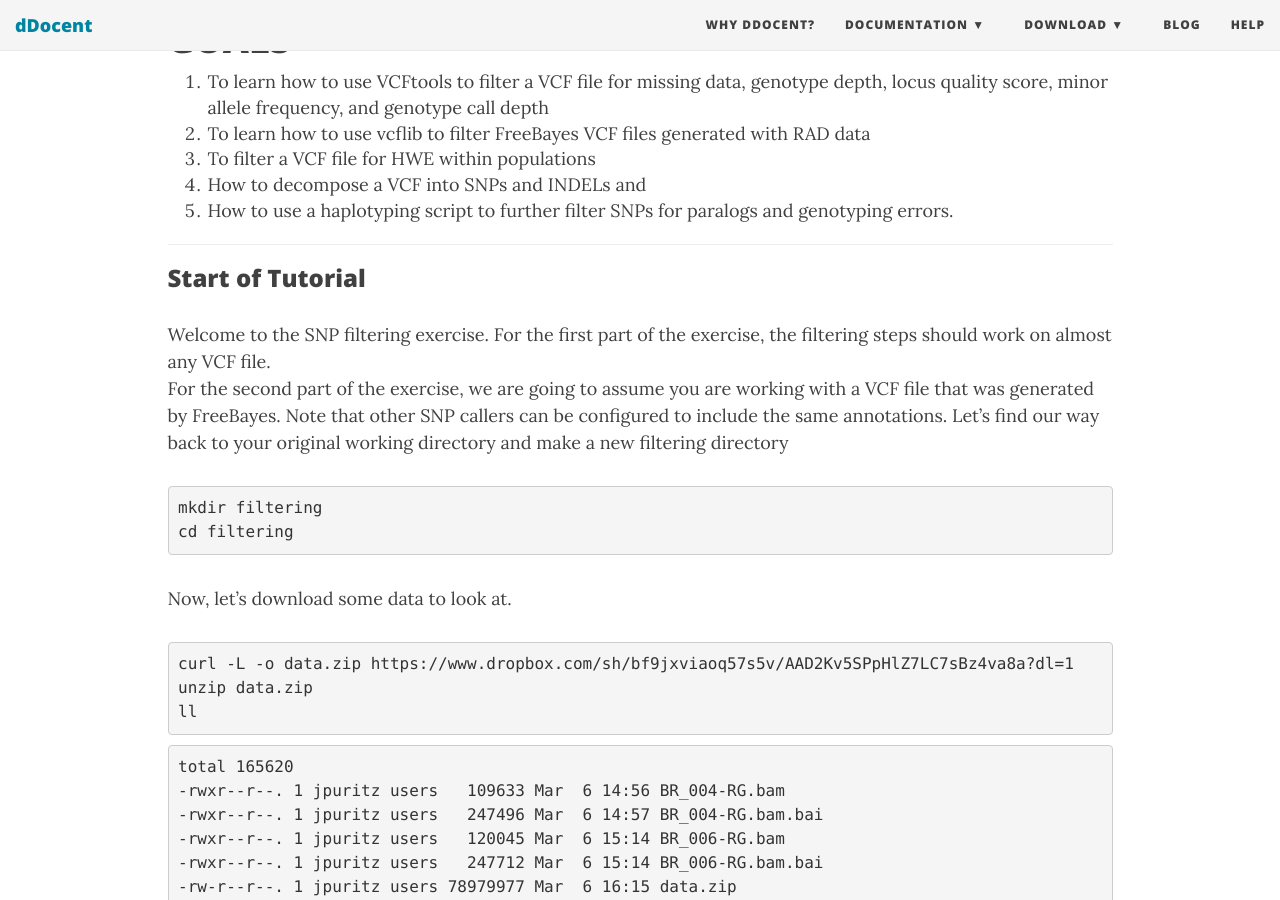
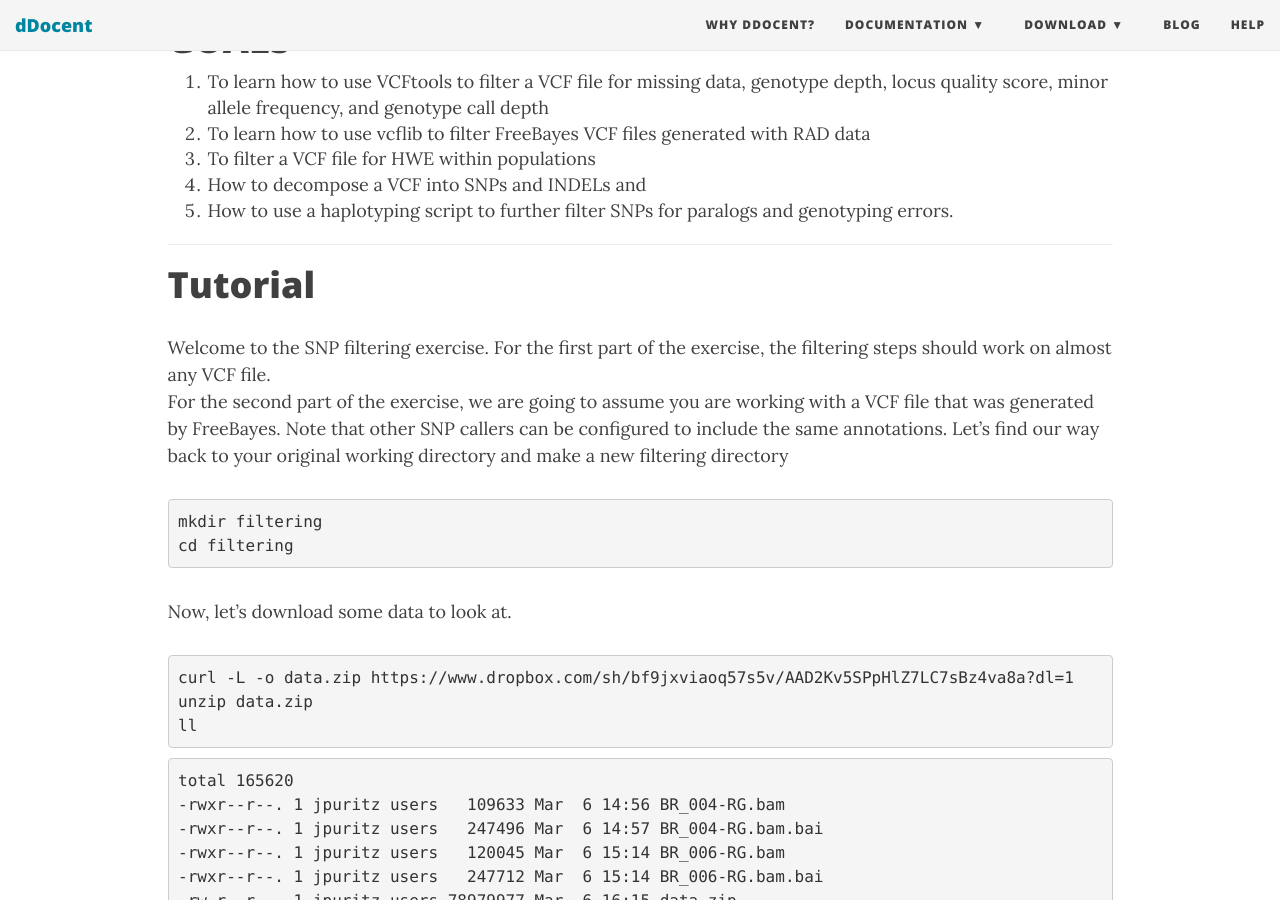
Before and after one commit to jpuritz/dDocent, a Jekyll site: the page built from filtering.md, in a window 1280 px wide and 900 px high, scrolled down 390 px. Built offline with Jekyll 4.4.1, drawn with Linux system fonts in a browser that asks for light colours; nearby versions of some CDN libraries.

Commit message:
Update filtering.md

````diff
--- a/filtering.md
+++ b/filtering.md
@@ -13,7 +13,7 @@ subtitle: Learn the principles behind proper filtering
 
 ***
 
-### Start of Tutorial
+# Tutorial
 Welcome to the SNP filtering exercise.  For the first part of the exercise, the filtering steps should work on almost any VCF file.
 For the second part of the exercise, we are going to assume you are working with a VCF file that was generated by
 FreeBayes.  Note that other SNP callers can be configured to include the same annotations.
@@ -363,10 +363,12 @@ Note that other SNP callers can be configured to include the similar annotations
 
 FreeBayes outputs a lot of information about a locus in the VCF file, using this information and the properties of RADseq, we add some sophisticated filters to the data.
 Let's take a look at the header of our VCF file and take a quick look at all the information.
+
 ```bash
 mawk '/#/' DP3g95maf05.recode.vcf
 ```
 This will output several lines of INFO tags, I have highlighted a few below:
+
 ```
 INFO=<ID=NS,Number=1,Type=Integer,Description="Number of samples with data">
 INFO=<ID=DP,Number=1,Type=Integer,Description="Total read depth at the locus">
@@ -397,6 +399,7 @@ a number between 0 and 1 representing the ratio of reads showing the reference a
 Because RADseq targets specific locations of the genome, we expect that the allele balance in our data (for real loci) should be close to 0.5
 We can use the vcffilter program from vcflib.  (https://github.com/ekg/vcflib)
 Typing it with no parameters will give you the usage.
+
 ```bash
 vcffilter
 ```
@@ -420,6 +423,7 @@ options:
                           regions may be specified.
 ```
 Let's use our first filter
+
 ```bash
 vcffilter -s -f "AB > 0.25 & AB < 0.75 | AB < 0.01" DP3g95p5maf05.recode.vcf > DP3g95p5maf05.fil1.vcf
 ```
@@ -427,10 +431,12 @@ vcffilter works with simple conditional statements, so this filters out loci wit
 The last condition is to catch loci that are fixed variants (all individuals are homozygous for one of the two variants).
 The `-s` tells the filter to apply to sites, not just alleles
 To see how many loci are now in the VCF file, you could feed it into VCFtools or you can just use a simple mawk statement
+
 ```bash
 mawk '!/#/' DP3g95p5maf05.recode.vcf | wc -l
 12754
 ```
+
 ```bash
 mawk '!/#/' DP3g95p5maf05.fil1.vcf | wc -l
 9678
@@ -439,10 +445,12 @@ You'll notice that we've filtered a lot of loci.  In my experience though, I fin
 
 The next filter we will apply filters out sites that have reads from both strands.  For GWAS and even RNAseq, this can be a good thing.
 Unless you are using super small genomic fragment or really long reads (MiSeq).  A SNP should be covered only by forward or only reverse reads.
+
 ```bash
 vcffilter -f "SAF / SAR > 100 & SRF / SRR > 100 | SAR / SAF > 100 & SRR / SRF > 100" -s DP3g95p5maf05.fil1.vcf > DP3g95p5maf05.fil2.vcf
 ```
 The filter is based on proportions, so that a few extraneous reads won't remove an entire locus.  In plain english, it's keeping loci that have over 100 times more forward alternate reads than reverse alternate reads and 100 times more forward reference reads than reverse reference reads along with the reciprocal.
+
 ```bash
 mawk '!/#/' DP3g95p5maf05.fil2.vcf | wc -l
 9491
@@ -450,9 +458,11 @@ mawk '!/#/' DP3g95p5maf05.fil2.vcf | wc -l
 That only removes a small proportion of loci, but these loci are likely to be paralogs, microbe contamination, or weird PCR chimeras.
 
 The program SAMtools is a great way to visualize alignments right from the terminal.
+
 ```bash
 samtools tview BR_006-RG.bam reference.fasta -p E28188_L151
 ```
+
 ```bash
          11        21        31        41        51        61        71        81        91        101       111       121	 131
 AATTCTCAGAGCTAGAGTGGGGACGGCAGTTGGTAGAGGGTACAGCAGTTCTAAAAACATGTAGAAATTTTCTCTTCAACTCGCTCCTACGGCCACAGCGTTCACTCCACATACACAAATTGTACACCAAAACATAGGAAAAG
@@ -487,19 +497,23 @@ As you can see this is a mess.  There appear to be  over two haplotypes here.
 For more info on how to use samtools tview press the question mark while you are in the window.
 
 The next filter looks at the ratio of mapping qualities between reference and alternate alleles
+
 ```bash
 vcffilter -f "MQM / MQMR > 0.9 & MQM / MQMR < 1.05" DP3g95p5maf05.fil2.vcf > DP3g95p5maf05.fil3.vcf
 ```
 The rationale here is that, again, because RADseq loci and alleles all should start from the same genomic location there should not be large discrepancy
 between the mapping qualities of two alleles.
+
 ```bash
 mawk '!/#/' DP3g95p5maf05.fil3.vcf | wc -l
 9229
 ```
 This filters away less than 3% of the variants, but likely need to be filtered.  Let's take a look at one
+
 ```bash
 samtools tview BR_004-RG.bam reference.fasta -p E20_L173
 ```
+
 ```bash
 1         11        21        31        41        51        61        71        81        91        101       111	121	  131
 NAATTCATCTGTTGCAGGCAGCTCACACTTGCAGCCTCGGCTCGCACCAGCAGAGCAGCCGTAGAATACTTAGTTTAATAGAATGGCTTGGCATTTNNNNNNNNNNCATGAGGTTGTTATTCTCAGAAGACTAATCACAGACA
@@ -524,16 +538,19 @@ NAATTCATCTGTTGCAGGCAGCTCACACTTGCAGCCTCGGCTCGCACCAGCAGAGCAGCCGTAGAATACTTAGTTTAATA
 There is a large amount of clipping going on here for the variant alleles likely why the mapping quality is low for them.  You can also see that there are three different alleles present here.  Press SHIFT+L to scroll further down the alignment.  You can see that some of the polymorphism is also link to a cut site variant.  All things that should be avoided.
 
 Yet another filter that can be applied is whether or not their is a discrepancy in the properly paired status of for reads supporting reference or alternate alleles.
+
 ```bash
 vcffilter -f "PAIRED > 0.05 & PAIREDR > 0.05 & PAIREDR / PAIRED < 1.75 & PAIREDR / PAIRED > 0.25 | PAIRED < 0.05 & PAIREDR < 0.05" -s DP3g95p5maf05.fil3.vcf > DP3g95p5maf05.fil4.vcf
 ```
 Since de novo assembly is not perfect, some loci will only have unpaired reads mapping to them.  This is not a problem.  The problem occurs when all the reads supporting the reference allele
 are paired but not supporting the alternate allele.  That is indicative of a problem.
+
 ```bash
 mawk '!/#/' DP3g95p5maf05.fil4.vcf | wc -l
 9166
 ```
 Our loci count keeps dwindling, but our signal to noise ration keeps increasing.  Let's look at an example of what we filtered.
+
 ```bash
 samtools tview BR_006-RG.bam reference.fasta -p E4407_L138
 ```
@@ -546,44 +563,54 @@ In short, with whole genome samples, it was found that high coverage can lead to
 the square root of mean depth that the quality score will be twice as large as the depth in real variants and below that value for false variants.
 I actually found that this is a little too conservative for RADseq data, likely because the reads aren't randomly distributed across contigs.  I implement two filters based on this idea.
 the first is removing any locus that has a quality score below 1/4 of the depth.
+
 ```bash
 vcffilter -f "QUAL / DP > 0.25" DP3g95p5maf05.fil4.vcf > DP3g95p5maf05.fil5.vcf
 ```
 The second is more complicated.  The first step is to create a list of the depth of each locus
+
 ```bash
 cut -f8 DP3g95p5maf05.fil5.vcf | grep -oe "DP=[0-9]*" | sed -s 's/DP=//g' > DP3g95p5maf05.fil5.DEPTH
 ```
 The second step is to create a list of quality scores.
+
 ```bash
 mawk '!/#/' DP3g95p5maf05.fil5.vcf | cut -f1,2,6 > DP3g95p5maf05.fil5.vcf.loci.qual
 ```
 Next step is to calculate the mean depth
+
 ```bash
 mawk '{ sum += $1; n++ } END { if (n > 0) print sum / n; }' DP3g95p5maf05.fil5.DEPTH
 1952.82
 ```
 Now the the mean plus 3X the square of the mean
+
 ```bash
 python -c "print int(1952+3*(1952**0.5))"
 2084
 ```
 Next we paste the depth and quality files together and find the loci above the cutoff that do not have quality scores 2 times the depth
+
 ```bash
 paste DP3g95p5maf05.fil5.vcf.loci.qual DP3g95p5maf05.fil5.DEPTH | mawk -v x=2084 '$4 > x' | mawk '$3 < 2 * $4' > DP3g95p5maf05.fil5.lowQDloci
 ```
 Now we can remove those sites and recalculate the depth across loci with VCFtools
+
 ```bash
 vcftools --vcf DP3g95p5maf05.fil5.vcf --site-depth --exclude-positions DP3g95p5maf05.fil5.lowQDloci --out DP3g95p5maf05.fil5
 ```
 Now let's take VCFtools output and cut it to only the depth scores
+
 ```bash
 cut -f3 DP3g95p5maf05.fil5.ldepth > DP3g95p5maf05.fil5.site.depth
 ```
 Now let's calculate the average depth by dividing the above file by the number of individuals 31
+
 ```bash
 mawk '!/D/' DP3g95p5maf05.fil5.site.depth | mawk -v x=31 '{print $1/x}' > meandepthpersite
 ```
 Let's plot the data as a histogram
+
 ```bash
 gnuplot << \EOF
 set terminal dumb size 120, 30
@@ -600,6 +627,7 @@ plot 'meandepthpersite' using (bin($1,binwidth)):(1.0) smooth freq with boxes
 pause -1
 EOF
 ```
+
 ```bash
                                               Histogram of mean depth per site
 Number of Occurrences
@@ -632,12 +660,14 @@ Number of Occurrences
                                                         Mean Depth
 ```
 Loci that have high mean depth are indicative of either paralogs or multicopy loci.  Either way we want to remove them.  Here, I'd remove all loci above a mean depth of 102.5.  Now we can combine both filters to produce another VCF file
+
 ```bash
 vcftools --vcf  DP3g95p5maf05.fil5.vcf --recode-INFO-all --out DP3g95p5maf05.FIL --max-meanDP 102.5 --exclude-positions DP3g95p5maf05.fil5.lowQDloci --recode
 ```
 In the end, VCFtools kept 8417 out of a possible 9164 Sites.
 BTW, I've also written a script to automate the filterings steps described in steps 23-44.  It's called dDocent_filters.  It will go through the filtering steps and
 recode a log file for you for each of the steps, including the depth histogram.
+
 ```bash
 curl -L -O https://github.com/jpuritz/dDocent/raw/master/scripts/dDocent_filters
 chmod +x dDocent_filters
@@ -656,10 +686,12 @@ Usage is sh FB_filters.sh VCF_file Output_prefix
 The next filter to apply is HWE.  Heng Li also found that HWE is another excellent filter to remove erroneous variant calls.
 We don't want to apply it across the board, since population structure will create departures from HWE as well.  We need to apply this by population.
 I've included a perl script written by Chris Hollenbeck, one of the PhD student's in my current lab that will do this for us.
+
 ```bash
 curl -L -O https://github.com/jpuritz/dDocent/raw/master/scripts/filter_hwe_by_pop.pl
 chmod +x filter_hwe_by_pop.pl
 ```
+
 ```bash
 ./filter_hwe_by_pop.pl
  Usage:
@@ -696,19 +728,23 @@ chmod +x filter_hwe_by_pop.pl
 Let's filter our SNPs by population specific HWE
 First, we need to convert our variant calls to SNPs
 To do this we will use another command from vcflib called vcfallelicprimatives
+
 ```bash
 vcfallelicprimitives DP3g95p5maf05.FIL.recode.vcf --keep-info --keep-geno > DP3g95p5maf05.prim.vcf
 ```
 This will decompose complex variant calls into phased SNP and INDEL genotypes and keep the INFO flags for loci and genotypes.
 Next, we can feed this VCF file into VCFtools to remove indels.
+
 ```bash
 vcftools --vcf DP3g95p5maf05.prim.vcf --remove-indels --recode --recode-INFO-all --out SNP.DP3g95p5maf05
 ```
 We now have 8379 SNP calls in our new VCF.
 Now, let's apply the HWE filter
+
 ```bash
 ./filter_hwe_by_pop.pl -v SNP.DP3g95p5maf05.recode.vcf -p popmap -o SNP.DP3g95p5maf05.HWE -h 0.01
 ```
+
 ```bash
 Processing population: BR (20 inds)
 Processing population: WL (20 inds)
@@ -723,9 +759,11 @@ This tool takes a VCF file of SNPs and will parse through BAM files looking to l
 ```bash
 curl -L -O https://raw.githubusercontent.com/jpuritz/WinterSchool.2016/master/rad_haplotyper.pl
 chmod +x rad_haplotyper.pl
+
 ```
 Note, this script requires several Perl libraries.  See the README [here](https://github.com/jpuritz/NTU-Workshop/blob/master/scripts/README.md)
 It has a lot of options, let's take a look
+
 ```bash
 perl rad_haplotyper.pl
 Usage:
@@ -851,12 +889,14 @@ Options:
 ```
 We don't have enough time to go into depth with all these options and this tool is still under development.
 It also take some substantial resources to run. I will simulate running this for you.
+
 ```bash
 #rad_haplotyper.pl -v SNP.DP3g95p5maf05.HWE.recode.vcf -x 40 -mp 1 -u 20 -ml 4 -n -r reference.fasta
 ```
 Note, this will not actually run.  It needs all the BAM files to proceed.
 
 Here's the simulated output
+
 ```bash
 Removed 0 loci (0 SNPs) with more than 20 SNPs at a locus
 Building haplotypes for BR_024
@@ -896,6 +936,7 @@ Filtered 17 loci with low coverage or genotyping errors
 Filtered 0 loci with an excess of haplotypes
 ```
 The script found another 109 loci to remove from our file.  Besides this output to the terminal, the script outputs a file called stats.out
+
 ```bash
 head stats.out
 Locus		Sites	Haplotypes	Inds_Haplotyped	Total_Inds	Prop_Haplotyped	Status	Poss_Paralog	Low_Cov/Geno_Err	Miss_Geno	Comment
@@ -909,25 +950,30 @@ E10024_L101	1		2			31				31			1.000			PASSED	0				0					0
 E10029_L101	1		2			31				31			1.000			PASSED	0				0					0
 ```
 We can use this file to create a list of loci to filter
+
 ```bash
 grep FILTERED stats.out | mawk '!/Complex/' | cut -f1 > loci.to.remove
 ```
 Now that we have the list we can parse through the VCF file and remove the bad RAD loci
 I've made a simple script to do this remove.bad.hap.loci.sh
+
 ```bash
 curl -L -O https://github.com/jpuritz/dDocent/raw/master/scripts/remove.bad.hap.loci.sh
 chmod +x remove.bad.hap.loci.sh
 ./remove.bad.hap.loci.sh loci.to.remove SNP.DP3g95p5maf05.HWE.recode.vcf
 ```
 This produces a FINAL FINAL FINAL filtered VCF file	SNP.DP3g95p5maf05.HWE.filtered.vcf
+
 ```bash
 mawk '!/#/' SNP.DP3g95p5maf05.HWE.filtered.vcf | wc -l
 ```
 We're left with 7,666 SNPs!
 How many possible errors?
+
 ```bash
 ./ErrorCount.sh SNP.DP3g95p5maf05.HWE.filtered.vcf
 ```
+
 ```bash
 This script counts the number of potential genotyping errors due to low read depth
 It report a low range, based on a 50% binomial probability of observing the second allele in a heterozygote and a high range based on a 25% probability.
````
